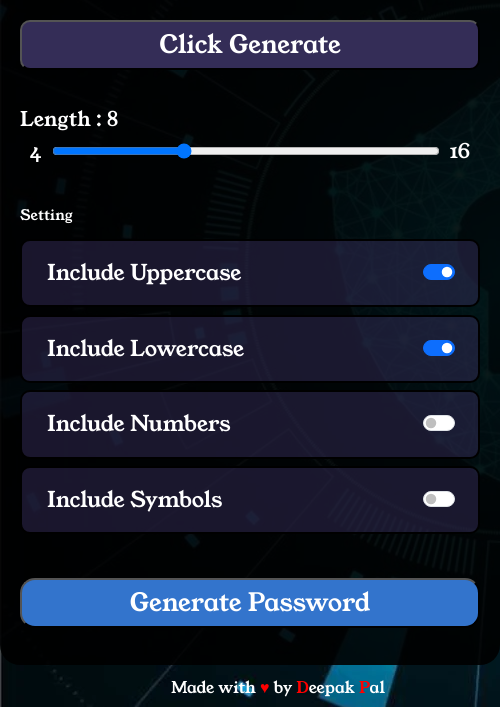
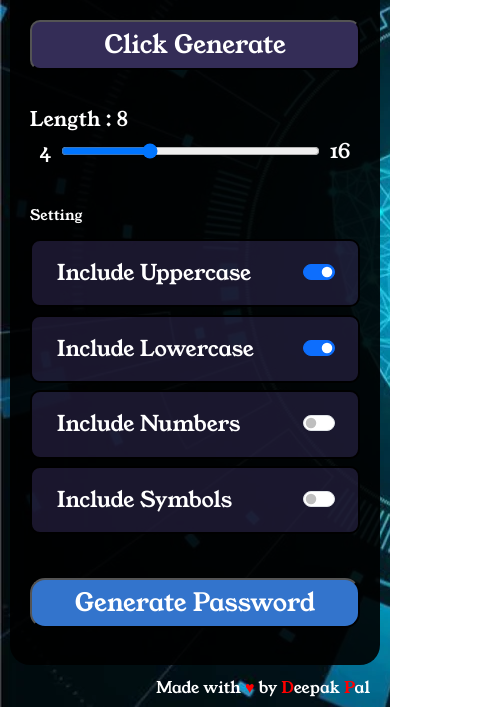
Before and after one commit to Deepakpal0807/password_generator, a plain HTML site: page index.html in a window 390 px wide. Shown: the part 137-844 px from the top of the page, 500 px wide, since content can reach past the window. Drawn offline with nearby package versions, Linux system fonts and the light colour scheme.

Commit message:
responsive

```diff
--- a/index.css
+++ b/index.css
@@ -25,6 +25,11 @@ body{
     padding: 0px 20px;
     display: flex;
     flex-direction: column;
+}
+@media (max-width:500px){
+    .container1{
+        width: 95vw;
+    }
 }
 
 #click{
@@ -83,13 +88,14 @@ body{
     color: white;
     background-color: #3374CC;
     border-radius: 15px;
+    overflow: hidden;
 
 }
 footer h4{
     color: white;
     position: fixed;
     bottom: 2px;
-    right: 5px;
+    right: 20px;
     font-size: 1rem;
 
 }
```
